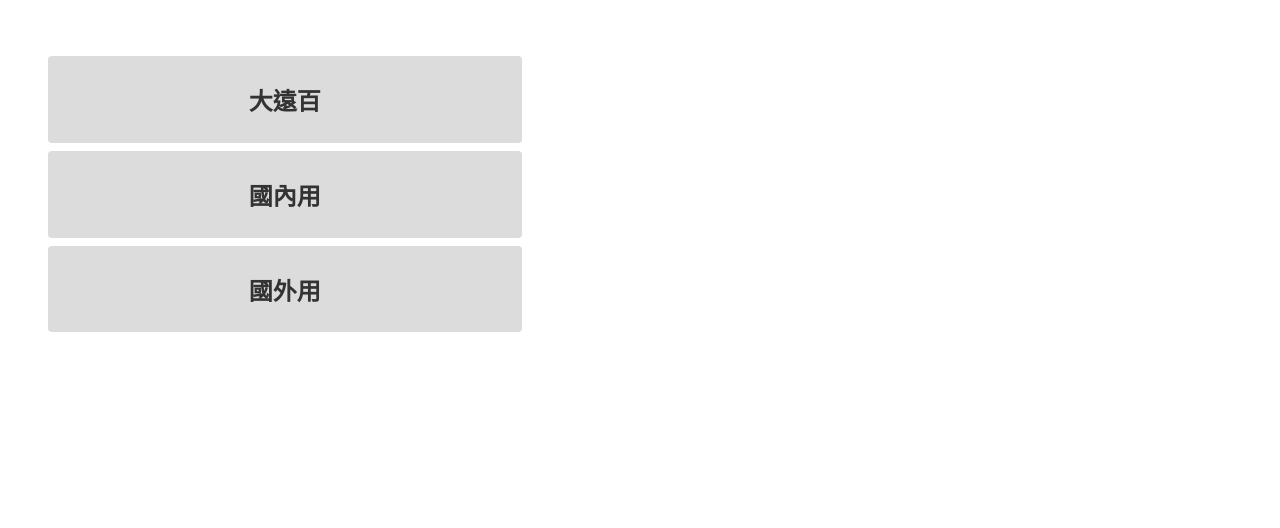
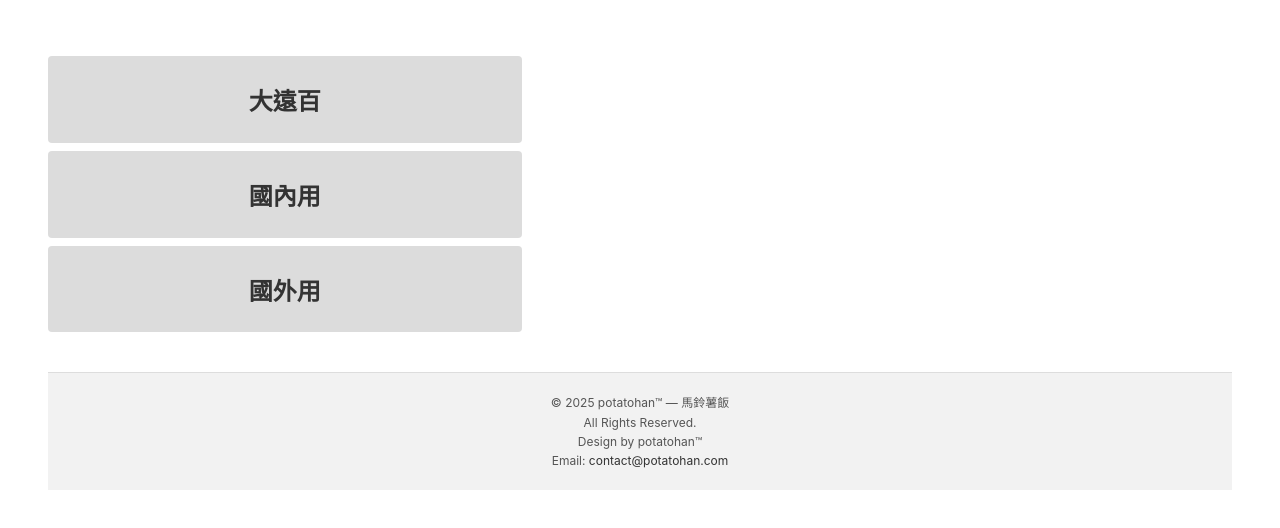
Before and after one commit to nbmm2557tctw-gif/event-domain2, a plain HTML site: page index.html in a window 1280 px wide. Drawn offline with Linux system fonts and the light colour scheme.

Commit message:
Update index.html

```diff
--- a/index.html
+++ b/index.html
@@ -34,7 +34,24 @@
     <a class="btn" href="http://w2a.xgh899.com/"><h2>大遠百</h2></a>
     <a class="btn" href="https://www.gz688.net/?_=1739924460773&ty=org"><h2>國內用</h2></a>
     <a class="btn" href="https://www2.gz688.net/?_=1748793539198&ty=org"><h2>國外用</h2></a>
-
+    <!-- 灰底 Footer -->
+<div style="
+    margin-top: 40px;
+    padding: 20px 10px;
+    background-color: #f2f2f2;
+    border-top: 1px solid #ddd;
+    font-size: 12px;
+    color: #555;
+    text-align: center;
+    line-height: 1.6;
+">
+    © 2025 potatohan™ — 馬鈴薯飯<br>
+    All Rights Reserved.<br>
+    Design by potatohan™<br>
+    Email: <a href="mailto:contact@potatohan.com" style="color:#333; text-decoration:none;">
+        contact@potatohan.com
+    </a>
+</div>
 </body>
 
 
```
